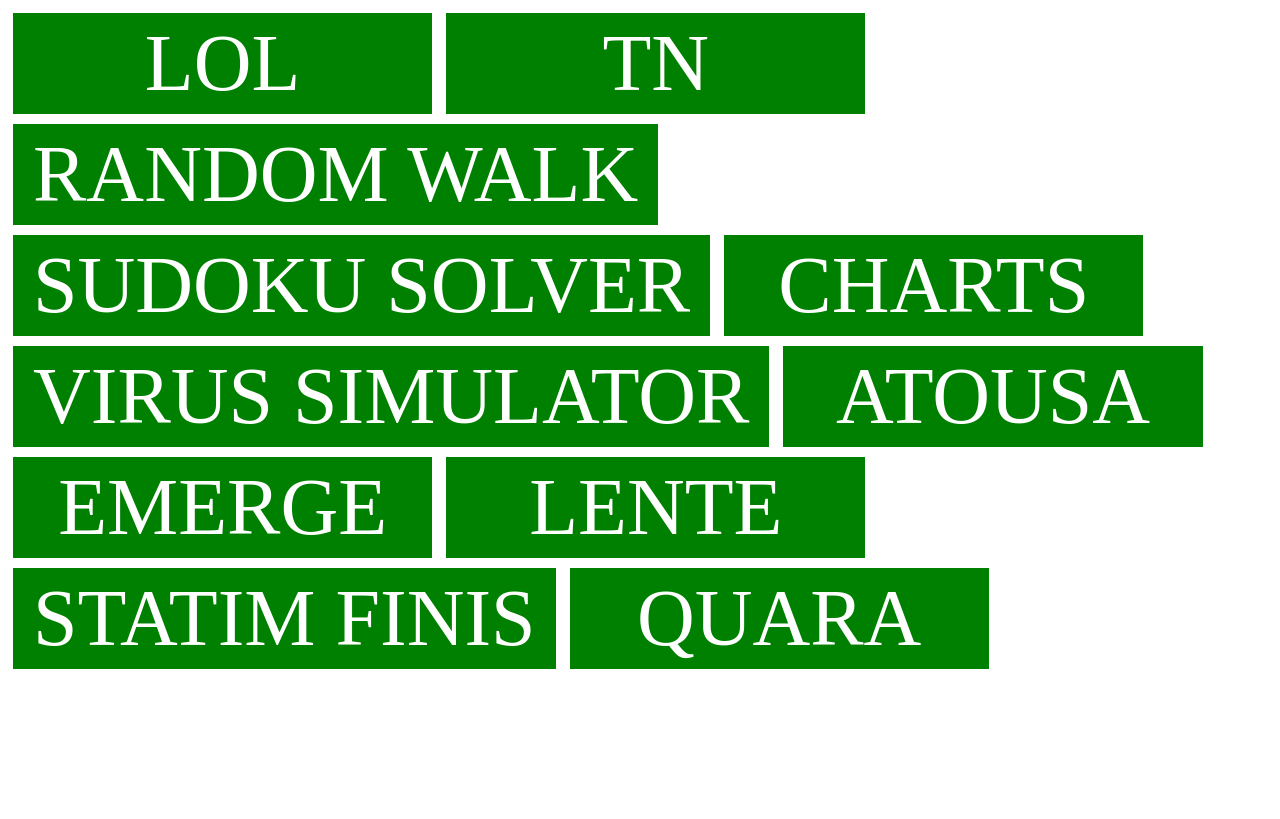
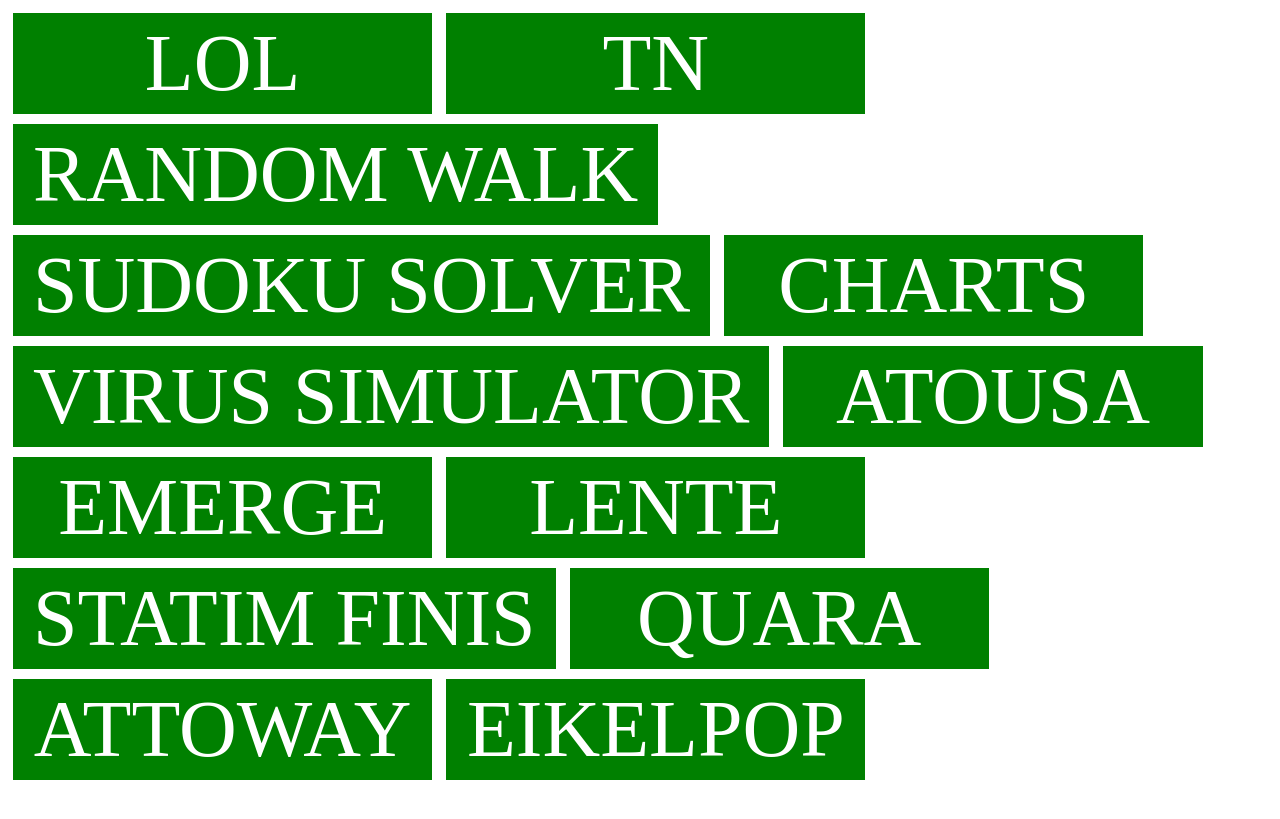
Before and after one commit to RobbertH/robberth.github.io, a Jekyll site: the page public/index.html, which Jekyll copies as it is, in a window 1280 px wide. Shown: the top 819 px of the page. Built offline with Jekyll 4.4.1, drawn with Linux system fonts in a browser that asks for light colours.

Commit message:
updated index.html of public

```diff
--- a/public/index.html
+++ b/public/index.html
@@ -33,5 +33,7 @@
 		<a href="music/DJ Bobbie - Lente.mp3">Lente</a>
 		<a href="music/DJ Bobbie - Statim Finis.mp3">Statim Finis</a>
 		<a href="music/DJ Bobbie - Quara.mp3">Quara</a>
+		<a href="music/DJ Bobbie - Attoway.mp3">Attoway</a>
+		<a href="music/DJ Bobbie - Eikelpop.mp3">Eikelpop</a>
 	</body>
 </html>
```
